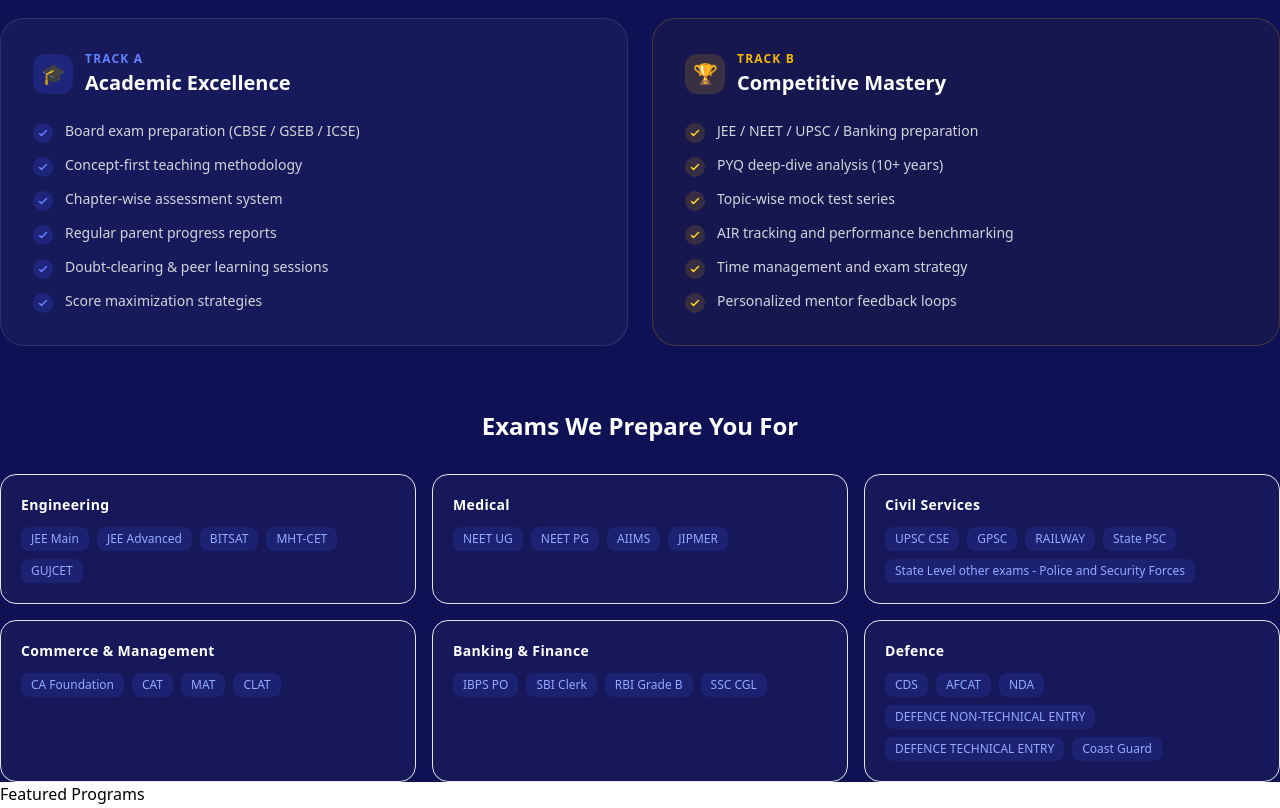
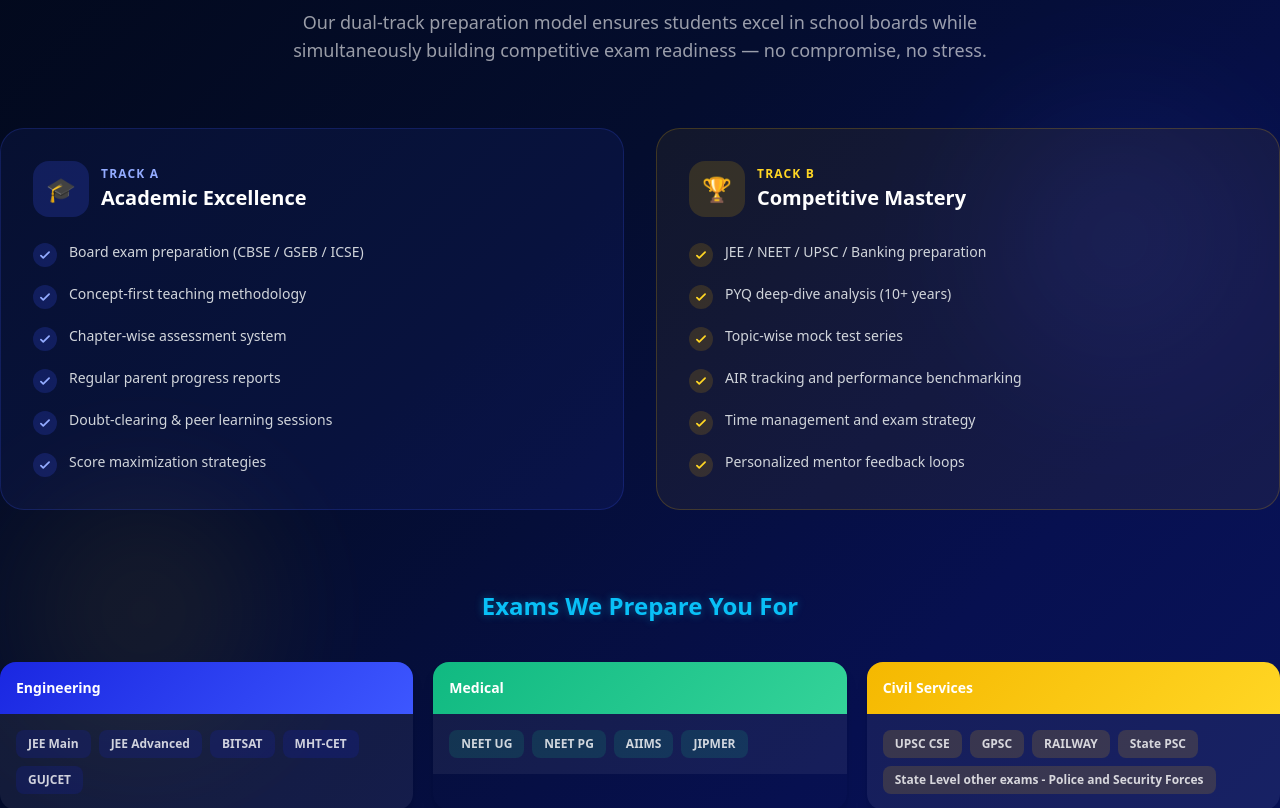
Before and after one commit to TovernaxLegion/Tovernax-Legion, a Next.js app: page / in a window 1280 px wide. Shown: the part 3580-4388 px from the top of the page. Built offline with nearby package versions, Linux system fonts and the light colour scheme.

Commit message:
Refactor AcademicModelSection for improved styling
Updated the AcademicModelSection component to enhance styling and structure. Adjusted section padding, background gradients, and header styles for improved visual appeal.

```diff
--- a/src/components/sections/AcademicModelSection.tsx
+++ b/src/components/sections/AcademicModelSection.tsx
@@ -2,40 +2,42 @@
 
 export function AcademicModelSection() {
   return (
-    <section className="section-padding bg-navy-950 relative overflow-hidden">
-      {/* Background decoration */}
-      <div className="absolute inset-0 bg-grid opacity-20" />
-      <div className="absolute top-0 left-1/2 -translate-x-1/2 w-full h-px bg-gradient-to-r from-transparent via-navy-600 to-transparent" />
+    <section className="pt-28 pb-20 relative overflow-hidden" style={{ background: "linear-gradient(135deg, #020818 0%, #040d2e 40%, #071050 70%, #0a1560 100%)" }}>
+      <div className="absolute inset-0 bg-grid opacity-15" />
+      <div className="absolute top-0 left-1/2 -translate-x-1/2 w-full h-px bg-gradient-to-r from-transparent via-blue-500/30 to-transparent" />
+      <div className="absolute top-1/4 right-0 w-80 h-80 rounded-full blur-3xl opacity-15 pointer-events-none"
+        style={{ background: "radial-gradient(circle, #3d57ff, transparent)" }} />
+      <div className="absolute bottom-1/4 left-0 w-72 h-72 rounded-full blur-3xl opacity-10 pointer-events-none"
+        style={{ background: "radial-gradient(circle, #ffd624, transparent)" }} />
 
       <div className="section-container relative z-10">
         {/* Header */}
         <div className="text-center max-w-3xl mx-auto mb-16 reveal">
-          <div className="section-label mb-4" style={{ background: "rgba(255,255,255,0.06)", color: "rgba(255,255,255,0.85)", borderColor: "rgba(255,255,255,0.1)" }}>
+          <div className="inline-flex items-center gap-2 px-4 py-1.5 rounded-full text-xs font-bold mb-6"
+            style={{ background: "rgba(255,255,255,0.08)", color: "rgba(255,255,255,0.85)", border: "1px solid rgba(255,255,255,0.12)" }}>
             Academic + Competitive Model
           </div>
-          <h2 className="font-display text-4xl md:text-5xl font-bold text-white mb-5">
+          <h2 className="font-display text-3xl md:text-4xl font-bold text-white mb-5">
             Academic Excellence Meets{" "}
             <span style={{ color: "#ffd624" }}>Competitive Mastery</span>
           </h2>
-          <p className="text-gray-400 text-lg">
+          <p className="text-lg" style={{ color: "rgba(255,255,255,0.6)" }}>
             Our dual-track preparation model ensures students excel in school boards while simultaneously building competitive exam readiness — no compromise, no stress.
           </p>
         </div>
 
         {/* Dual Track Visual */}
-        <div className="grid md:grid-cols-2 gap-6 mb-16">
+        <div className="grid md:grid-cols-2 gap-8 mb-20">
           {/* Academic Track */}
-          <div className="p-8 rounded-3xl border border-white/10 reveal-left"
-            style={{ background: "rgba(255,255,255,0.04)" }}>
+          <div className="p-8 rounded-3xl reveal-left" style={{ background: "rgba(61,87,255,0.08)", border: "1px solid rgba(61,87,255,0.2)" }}>
             <div className="flex items-center gap-3 mb-6">
-              <div className="w-10 h-10 rounded-xl flex items-center justify-center text-xl"
-                style={{ background: "rgba(61,87,255,0.2)" }}>🎓</div>
+              <div className="w-14 h-14 rounded-2xl flex items-center justify-center text-2xl" style={{ background: "rgba(61,87,255,0.2)" }}>🎓</div>
               <div>
-                <div className="text-xs font-bold tracking-widest uppercase text-navy-400 mb-0.5">Track A</div>
+                <div className="text-xs font-bold tracking-widest uppercase mb-0.5" style={{ color: "#93abff" }}>Track A</div>
                 <h3 className="font-display font-bold text-xl text-white">Academic Excellence</h3>
               </div>
             </div>
-            <div className="space-y-3">
+            <div className="space-y-4">
               {[
                 "Board exam preparation (CBSE / GSEB / ICSE)",
                 "Concept-first teaching methodology",
@@ -45,30 +47,27 @@
                 "Score maximization strategies",
               ].map((item) => (
                 <div key={item} className="flex items-start gap-3">
-                  <div className="w-5 h-5 rounded-full flex items-center justify-center flex-shrink-0 mt-0.5"
-                    style={{ background: "rgba(61,87,255,0.2)" }}>
-                    <svg className="w-3 h-3 text-navy-400" fill="none" viewBox="0 0 24 24" stroke="currentColor">
+                  <div className="w-6 h-6 rounded-full flex items-center justify-center flex-shrink-0 mt-0.5" style={{ background: "rgba(61,87,255,0.2)" }}>
+                    <svg className="w-3.5 h-3.5" style={{ color: "#93abff" }} fill="none" viewBox="0 0 24 24" stroke="currentColor">
                       <path strokeLinecap="round" strokeLinejoin="round" strokeWidth={3} d="M5 13l4 4L19 7" />
                     </svg>
                   </div>
-                  <span className="text-gray-300 text-sm">{item}</span>
+                  <span className="text-gray-300 text-sm leading-relaxed">{item}</span>
                 </div>
               ))}
             </div>
           </div>
 
           {/* Competitive Track */}
-          <div className="p-8 rounded-3xl border border-gold-500/20 reveal-right"
-            style={{ background: "rgba(245, 184, 0, 0.04)" }}>
+          <div className="p-8 rounded-3xl reveal-right" style={{ background: "rgba(245,184,0,0.06)", border: "1px solid rgba(245,184,0,0.2)" }}>
             <div className="flex items-center gap-3 mb-6">
-              <div className="w-10 h-10 rounded-xl flex items-center justify-center text-xl"
-                style={{ background: "rgba(245,184,0,0.15)" }}>🏆</div>
+              <div className="w-14 h-14 rounded-2xl flex items-center justify-center text-2xl" style={{ background: "rgba(245,184,0,0.15)" }}>🏆</div>
               <div>
-                <div className="text-xs font-bold tracking-widest uppercase text-gold-500 mb-0.5">Track B</div>
+                <div className="text-xs font-bold tracking-widest uppercase mb-0.5" style={{ color: "#ffd624" }}>Track B</div>
                 <h3 className="font-display font-bold text-xl text-white">Competitive Mastery</h3>
               </div>
             </div>
-            <div className="space-y-3">
+            <div className="space-y-4">
               {[
                 "JEE / NEET / UPSC / Banking preparation",
                 "PYQ deep-dive analysis (10+ years)",
@@ -78,13 +77,12 @@
                 "Personalized mentor feedback loops",
               ].map((item) => (
                 <div key={item} className="flex items-start gap-3">
-                  <div className="w-5 h-5 rounded-full flex items-center justify-center flex-shrink-0 mt-0.5"
-                    style={{ background: "rgba(245,184,0,0.15)" }}>
-                    <svg className="w-3 h-3" fill="none" viewBox="0 0 24 24" stroke="currentColor" style={{ color: "#ffd624" }}>
+                  <div className="w-6 h-6 rounded-full flex items-center justify-center flex-shrink-0 mt-0.5" style={{ background: "rgba(245,184,0,0.15)" }}>
+                    <svg className="w-3.5 h-3.5" style={{ color: "#ffd624" }} fill="none" viewBox="0 0 24 24" stroke="currentColor">
                       <path strokeLinecap="round" strokeLinejoin="round" strokeWidth={3} d="M5 13l4 4L19 7" />
                     </svg>
                   </div>
-                  <span className="text-gray-300 text-sm">{item}</span>
+                  <span className="text-gray-300 text-sm leading-relaxed">{item}</span>
                 </div>
               ))}
             </div>
@@ -93,26 +91,35 @@
 
         {/* Exam Categories */}
         <div className="reveal">
-          <h3 className="font-display text-2xl font-bold text-white text-center mb-8">
+          <h3 className="font-display text-2xl font-bold text-white text-center mb-10 animate-sky-gold-white">
             Exams We Prepare You For
           </h3>
-          <div className="grid sm:grid-cols-2 lg:grid-cols-3 gap-4">
-            {EXAM_CATEGORIES.map((cat) => (
-              <div key={cat.category} className="p-5 rounded-2xl border border-white/8 hover:border-white/20 transition-colors group"
-                style={{ background: "rgba(255,255,255,0.03)" }}>
-                <h4 className="font-semibold text-white mb-3 text-sm tracking-wide group-hover:text-gold-400 transition-colors">
-                  {cat.category}
-                </h4>
-                <div className="flex flex-wrap gap-2">
-                  {cat.exams.map((exam) => (
-                    <span key={exam} className="text-xs px-2.5 py-1 rounded-lg font-medium"
-                      style={{ background: "rgba(61,87,255,0.15)", color: "#93abff" }}>
-                      {exam}
-                    </span>
-                  ))}
+          <div className="grid sm:grid-cols-2 lg:grid-cols-3 gap-5">
+            {EXAM_CATEGORIES.map((cat) => {
+              const colors: Record<string, { bg: string; header: string; tag: string }> = {
+                "Engineering": { bg: "linear-gradient(135deg, #1a27e1, #3d57ff)", header: "#1a27e1", tag: "rgba(26,39,225,0.15)" },
+                "Medical": { bg: "linear-gradient(135deg, #10b981, #34d399)", header: "#10b981", tag: "rgba(16,185,129,0.15)" },
+                "Civil Services": { bg: "linear-gradient(135deg, #f5b800, #ffd624)", header: "#d98e00", tag: "rgba(245,184,0,0.15)" },
+                "Commerce & Management": { bg: "linear-gradient(135deg, #8b5cf6, #a78bfa)", header: "#8b5cf6", tag: "rgba(139,92,246,0.15)" },
+                "Banking & Finance": { bg: "linear-gradient(135deg, #ec4899, #f472b6)", header: "#ec4899", tag: "rgba(236,72,153,0.15)" },
+                "Defence": { bg: "linear-gradient(135deg, #dc2626, #f87171)", header: "#dc2626", tag: "rgba(220,38,38,0.15)" },
+              };
+              const c = colors[cat.category] || { bg: "linear-gradient(135deg, #6366f1, #818cf8)", header: "#6366f1", tag: "rgba(99,102,241,0.15)" };
+              return (
+                <div key={cat.category} className="rounded-2xl overflow-hidden shadow-lg">
+                  <div className="p-4" style={{ background: c.bg }}>
+                    <h4 className="font-bold text-white text-sm">{cat.category}</h4>
+                  </div>
+                  <div className="p-4" style={{ background: "rgba(255,255,255,0.06)" }}>
+                    <div className="flex flex-wrap gap-2">
+                      {cat.exams.map((exam) => (
+                        <span key={exam} className="text-xs px-3 py-1.5 rounded-lg font-semibold" style={{ background: c.tag, color: "#ffffffcc" }}>{exam}</span>
+                      ))}
+                    </div>
+                  </div>
                 </div>
-              </div>
-            ))}
+              );
+            })}
           </div>
         </div>
       </div>
```
